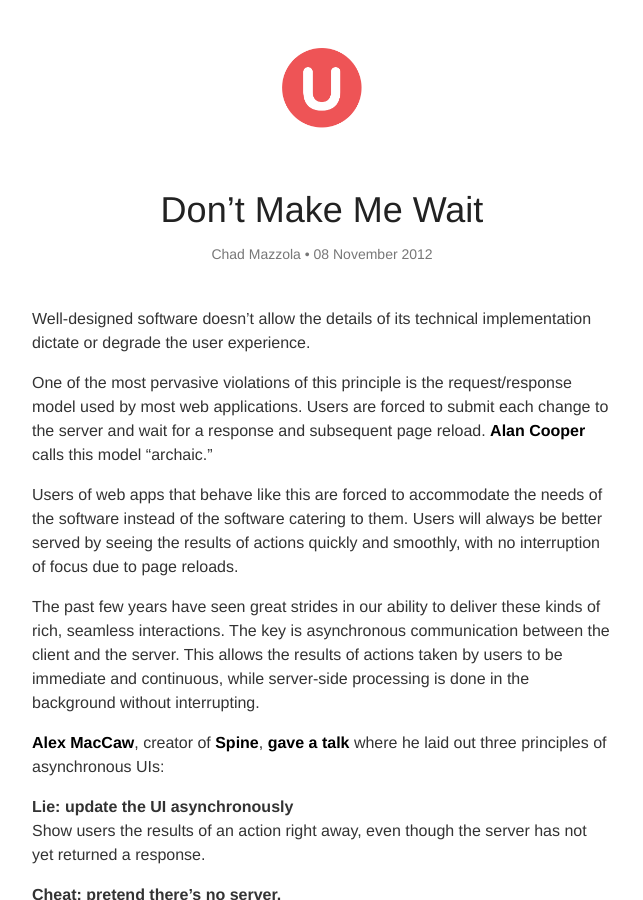
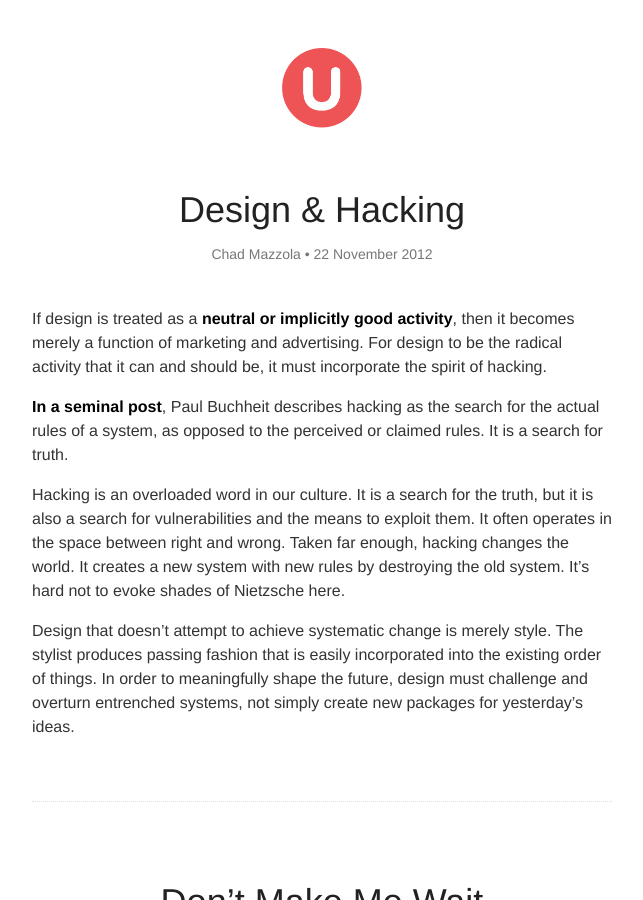
Before and after one commit to ehmorris/unicornmeet, a Jekyll site: the page built from index.html, in a window 1280 px wide and 900 px high. Shown: the whole window, without its empty margins (318-961 px from the left). Built offline with Jekyll 4.4.1, drawn with Linux system fonts in a browser that asks for light colours; Markdown is read by kramdown in place of the engine named in the settings.

Commit message:
New post.

```diff
--- a/_includes/footer.html
+++ b/_includes/footer.html
@@ -4,7 +4,7 @@
   {% if page.type == "post") %}
     <div class="related-posts">
       <ul>
-        {% for post in site.related_posts limit:5 %}
+        {% for post in site.related_posts limit:3 %}
         <li>
           <a href="{{ post.url }}">
             <span class="title">{{ post.title }}</span>
--- /dev/null
+++ b/_posts/2012-11-22-design-hacking.md
@@ -0,0 +1,14 @@
+---
+layout: post
+type: post
+title: Design &amp; Hacking
+author: Chad Mazzola
+---
+
+If design is treated as a [neutral or implicitly good activity](http://blog.hellohappy.org/post/19060757560/the-role-of-design-seems-to-be-to-make-the-world-a), then it becomes merely a function of marketing and advertising. For design to be the radical activity that it can and should be, it must incorporate the spirit of hacking.
+
+[In a seminal post](http://paulbuchheit.blogspot.com/2009/10/applied-philosophy-aka-hacking.html), Paul Buchheit describes hacking as the search for the actual rules of a system, as opposed to the perceived or claimed rules. It is a search for truth.
+
+Hacking is an overloaded word in our culture. It is a search for the truth, but it is also a search for vulnerabilities and the means to exploit them. It often operates in the space between right and wrong. Taken far enough, hacking changes the world. It creates a new system with new rules by destroying the old system. It's hard not to evoke shades of Nietzsche here.
+
+Design that doesn't attempt to achieve systematic change is merely style. The stylist produces passing fashion that is easily incorporated into the existing order of things. In order to meaningfully shape the future, design must challenge and overturn entrenched systems, not simply create new packages for yesterday's ideas.
```
